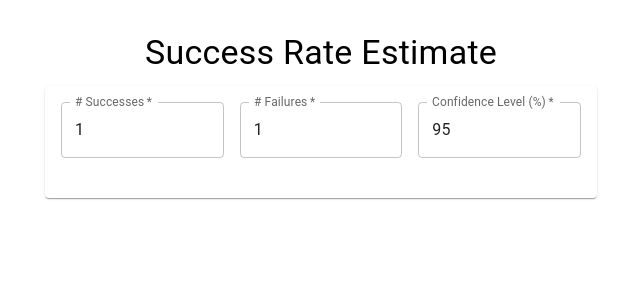
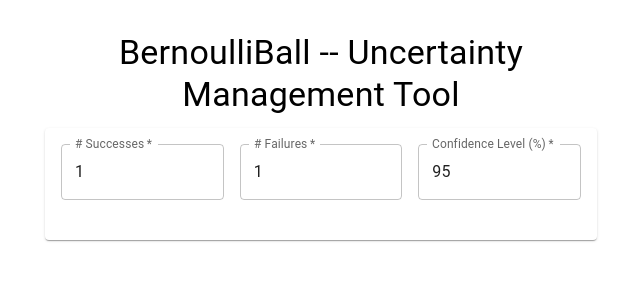
Before and after one commit to johnmdusel/BernoulliBall, a React (Create React App) app in the folder frontend/: page / in a window 1280 px wide. Shown: the top 300 px of the page, without its empty margins (319-959 px from the left). Built offline with nearby package versions, Linux system fonts and the light colour scheme.

Commit message:
MAINT/WIP: frontend: Add `ParameterControls` component
- Will be used by `EstimationComponent` and 'EvaluationComponent'

```diff
--- a/frontend/src/App.js
+++ b/frontend/src/App.js
@@ -1,6 +1,7 @@
 import React, { useState } from 'react';
-import { Container, Typography, Card, CardContent, CircularProgress, TextField, Box, Alert } from '@mui/material';
+import { Container, Typography, Card, CardContent, CircularProgress, TextField, Box, Alert, Tab, Tabs } from '@mui/material';
 import { LineChart, Line, XAxis, YAxis, ReferenceArea, ReferenceDot, Label } from 'recharts';
+import ParameterControls from './components/ParameterControls'
 
 const API_URL_ESTIMATE = 'http://localhost:8000/estimate';
 const API_URL_EVALUATE = 'http://localhost:8000/evaluate';
@@ -13,6 +14,7 @@ function App() {
     let [confidence, setConfidence] = useState(95);
     let [lo, setLo] = useState(0);
     let [hi, setHi] = useState(1);
+    let [appMode, setAppMode] = useState("Estimate")
 
     // Data and loading state
     const [estimate, setEstimate] = useState(null);
@@ -117,50 +119,49 @@ function App() {
         setHi(newHi);
         fetchEvaluate(a, b, confidence, lo, newHi);
     }
+    const handleAppModeChange = e => {
+        const val = e.target.value;
+        const newAppMode = val;  // TODO validate
+        setAppMode(newAppMode);
+    }
+
+    // return (
+    //     <Container
+    //         maxWidth="sm"
+    //         sx={{mt: 4}}
+    //     >
+    //         <Typography variant="h5" align="center" gutterBottom>
+    //             BernoulliBall: Success Rate Tool
+    //         </Typography>
+    //         <Tabs
+    //             value={appMode}
+    //             onChange={handleAppModeChange}
+    //             variant="fixedWidth"
+    //             centered
+    //         >
+    //             <Tab label="Estimation Mode" value="Estimate"/>
+    //             <Tab label="Evaluation Mode" value="Evaluate"/>
+    //         </Tabs>
+    //         {/*{*/}
+    //         {/*    appmode === "Estimate" ? <EstimationComponent/> */}
+    //         {/*        : <EvaluationComponent/>*/}
+    //         {/*}*/}
+    //     </Container>
+    // )
 
     return (
         <Container maxWidth="sm" sx={{ mt: 4 }}>
             <Typography variant="h4" align="center" gutterBottom>
-                Success Rate Estimate
+                BernoulliBall -- Uncertainty Management Tool
             </Typography>
             {/* Parameter controls */}
             <Card sx={{ mb: 2 }}>
                 <CardContent>
-                    <Box sx={{ display: 'flex', gap: 2, mb: 2 }}>
-                        <TextField
-                            label="# Successes"
-                            type="number"
-                            value={a}
-                            onChange={handleA}
-                            slotProps={{ input: {min: 1, step: 1} }}
-                            error={!isValidA}
-                            helperText={!isValidA ? "Must be a positive integer" : ""}
-                            required
-                            fullWidth
-                        />
-                        <TextField
-                            label="# Failures"
-                            type="number"
-                            value={b}
-                            onChange={handleB}
-                            slotProps={{ input: {min: 1, step: 1} }}
-                            error={!isValidB}
-                            helperText={!isValidB ? "Must be a positive integer" : ""}
-                            required
-                            fullWidth
-                        />
-                        <TextField
-                            label="Confidence Level (%)"
-                            type="number"
-                            value={hdiMass}
-                            onChange={handleHdi}
-                            slotProps={{ input: {min: 1, max: 99, step: 1} }}
-                            error={!isValidHdi}
-                            helperText={!isValidHdi ? "Must be an integer between 0 and 100 (exclusive)" : ""}
-                            required
-                            fullWidth
-                        />
-                    </Box>
+                    <ParameterControls
+                        a={a} handleA={handleA} isValidA={isValidA}
+                        b={b} handleB={handleB} isValidB={isValidB}
+                        hdiMass={hdiMass} handleHdi={handleHdi} isValidHdi={isValidHdi}
+                    />
                 </CardContent>
             </Card>
             {/* Error message */}
--- /dev/null
+++ b/frontend/src/components/ParameterControls.jsx
@@ -0,0 +1,46 @@
+import React from 'react';
+import { TextField, Box } from '@mui/material';
+
+const ParameterControls = ({
+       a, handleA, isValidA,
+       b, handleB, isValidB,
+       hdiMass, handleHdi, isValidHdi,
+   }) => (
+    <Box sx={{ display: 'flex', gap: 2, mb: 2 }}>
+        <TextField
+            label="# Successes"
+            type="number"
+            value={a}
+            onChange={handleA}
+            inputProps={{ min: 1, step: 1 }}
+            error={!isValidA}
+            helperText={!isValidA ? "Must be a positive integer" : ""}
+            required
+            fullWidth
+        />
+        <TextField
+            label="# Failures"
+            type="number"
+            value={b}
+            onChange={handleB}
+            inputProps={{ min: 1, step: 1 }}
+            error={!isValidB}
+            helperText={!isValidB ? "Must be a positive integer" : ""}
+            required
+            fullWidth
+        />
+        <TextField
+            label="Confidence Level (%)"
+            type="number"
+            value={hdiMass}
+            onChange={handleHdi}
+            inputProps={{ min: 1, max: 99, step: 1 }}
+            error={!isValidHdi}
+            helperText={!isValidHdi ? "Must be an integer between 0 and 100 (exclusive)" : ""}
+            required
+            fullWidth
+        />
+    </Box>
+);
+
+export default ParameterControls;
```
